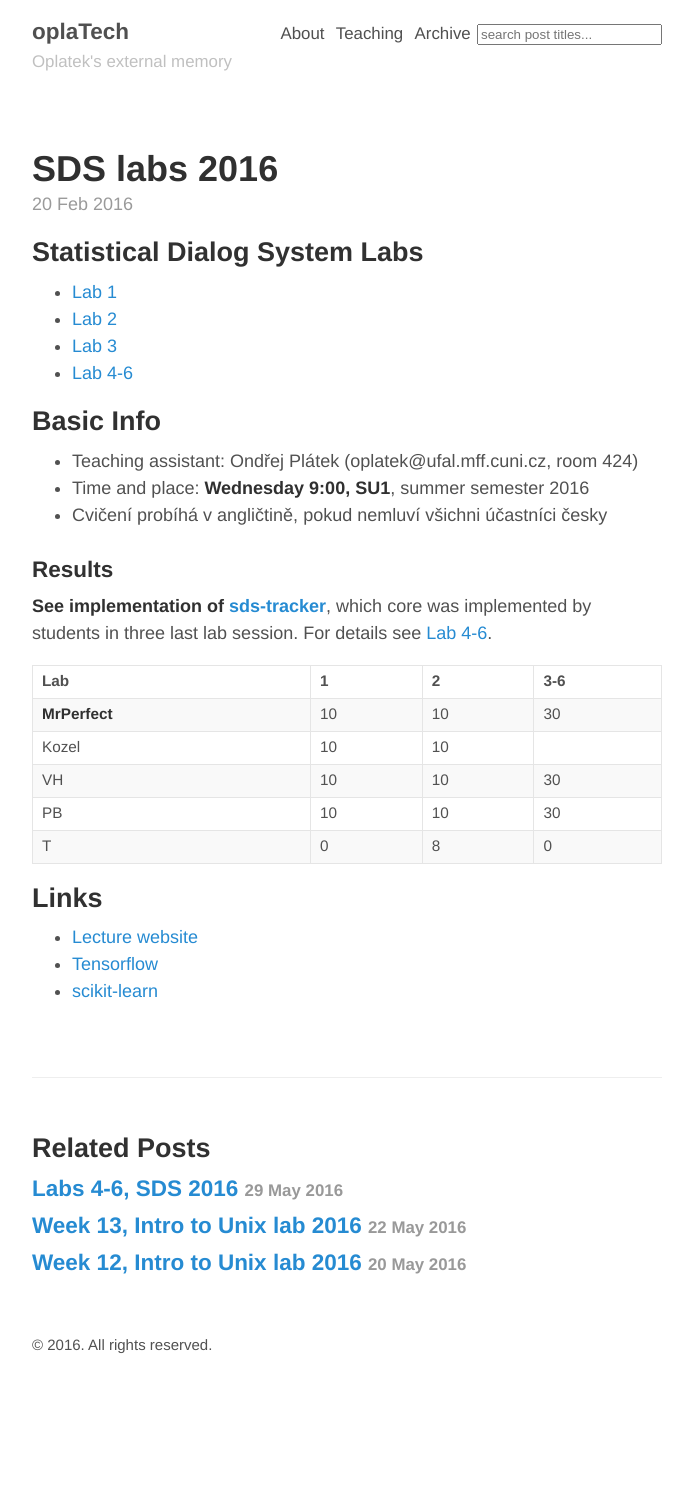
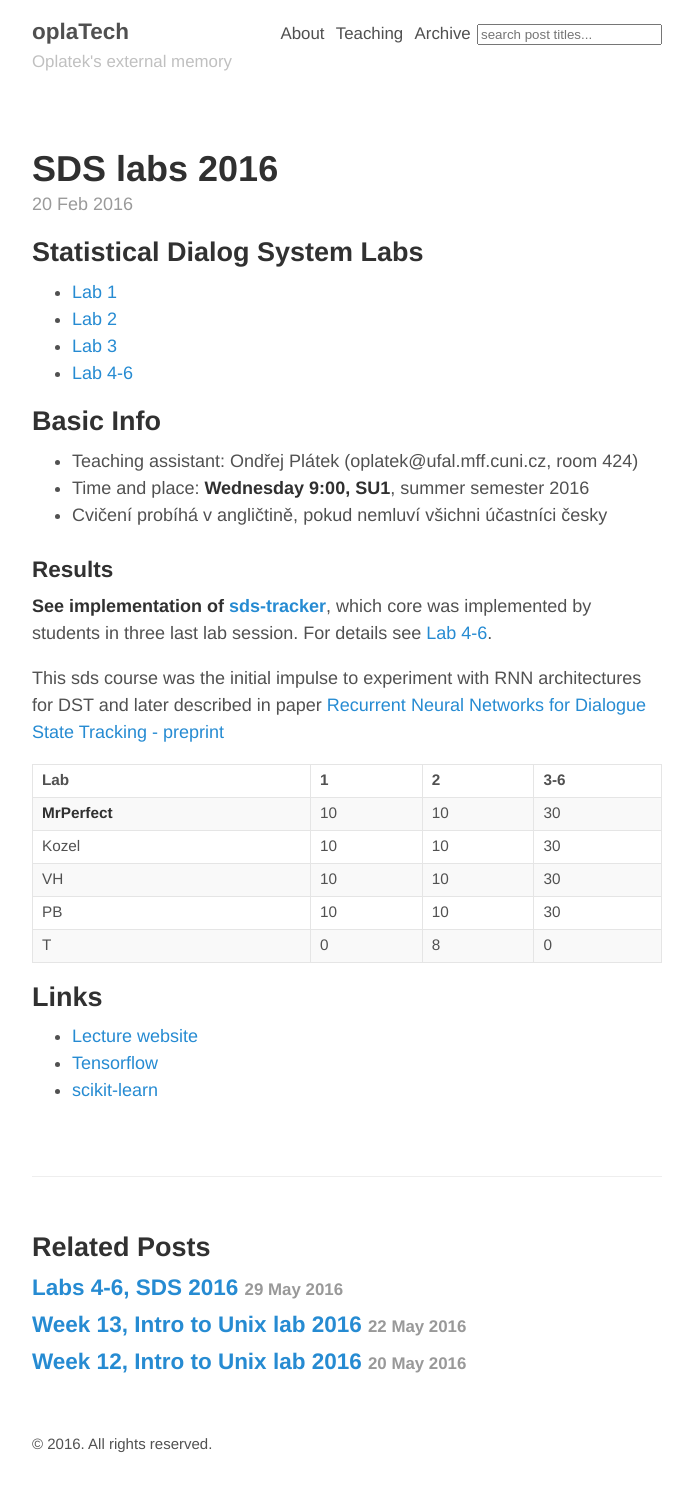
Before and after one commit to oplatek/oplatek.github.io, a Jekyll site: the page built from _posts/2016-02-20-labs-sds.md, in a window 1280 px wide. Shown: the whole page, without its empty margins (293-986 px from the left). Built offline with Jekyll 4.4.1, drawn with Linux system fonts in a browser that asks for light colours; before the commit the page ends 1394 px from its top, so only the background shows below that.

Commit message:
link to paper

```diff
--- a/_posts/2016-02-20-labs-sds.md
+++ b/_posts/2016-02-20-labs-sds.md
@@ -24,11 +24,13 @@ Basic Info
 **See implementation of [sds-tracker](https://github.com/oplatek/sds-tracker)**, which core was implemented by students in three last lab session.
 For details see [Lab 4-6](/2016/05/29/sds-lab-4-6/).
 
+This sds course was the initial impulse to experiment with RNN architectures for DST and later described in paper [Recurrent Neural Networks for Dialogue State Tracking - preprint](https://github.com/UFAL-DSG/itat-slonlp-rnn-dst/raw/master/tags/submitted-version.pdf)
+
 |--------------|---|---|---|
 |Lab           | 1 | 2 |3-6|
 |--------------|---|---|---|
 | **MrPerfect**| 10| 10| 30|
-| Kozel        | 10| 10|   |
+| Kozel        | 10| 10| 30|
 | VH           | 10| 10| 30|
 | PB           | 10| 10| 30|
 | T            |  0|  8|  0|
```
Also changed, not shown: _posts/2016-05-29-sds-lab-4-6.md (+1 -2 lines).
